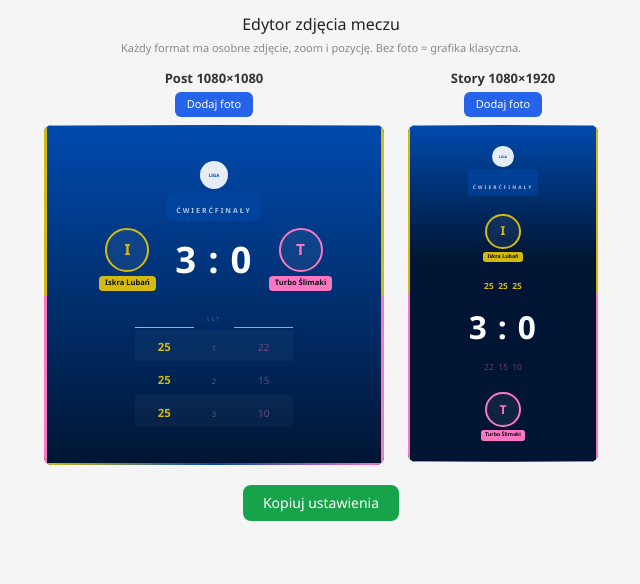
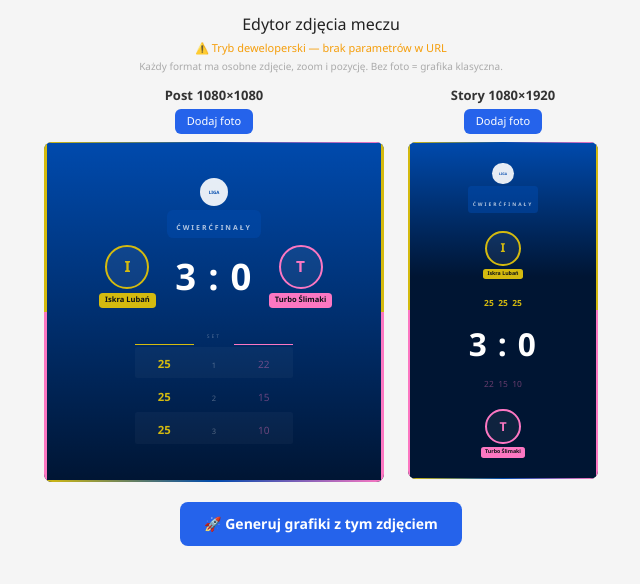
Before and after one commit to Kamil-Kwiecinski/liga-photo-editor, a React (Vite) app: page / in a window 1280 px wide. Shown: the top 584 px of the page, without its empty margins (319-959 px from the left). Built offline with nearby package versions, Linux system fonts and the light colour scheme.

Commit message:
Update PhotoEditor.jsx

```diff
--- a/src/PhotoEditor.jsx
+++ b/src/PhotoEditor.jsx
@@ -1,6 +1,16 @@
 import { useState, useCallback } from "react";
 
-const SAMPLE_MATCH = {
+// ─── ZMIEŃ NA SWÓJ URL RAILWAY ───────────────────────────────────────────────
+const N8N_WEBHOOK_URL = "https://TWOJ-N8N.railway.app/webhook/photo-editor";
+
+// ─── Odczyt danych meczu z URL params ────────────────────────────────────────
+function getMatchFromURL() {
+  const p = new URLSearchParams(window.location.search);
+
+  if (!p.get("match_id")) {
+    // Tryb deweloperski — brak URL params
+    return {
+      match_id: "DEV",
       team_home: "Iskra Lubań",
       team_away: "Turbo Ślimaki",
       sets_home: 3,
@@ -10,12 +20,69 @@ const SAMPLE_MATCH = {
         { home: 25, away: 15 },
         { home: 25, away: 10 },
       ],
-  scores: "25:22 | 25:15 | 25:10",
       kolejka: "Ćwierćfinały",
       color_home: "#d4ba0f",
       color_away: "#fc77c2",
       color_liga: "#004aad",
     };
+  }
+
+  // "3:0" → sets_home=3, sets_away=0
+  const wynik = p.get("wynik") || "0:0";
+  const [sh, sa] = wynik.split(":").map(Number);
+
+  // "25:22,25:15,25:10" → [{home:25,away:22}, ...]
+  const setyRaw = p.get("sety") || "";
+  const set_scores = setyRaw
+    ? setyRaw.split(",").map((s) => {
+        const [h, a] = s.split(":").map(Number);
+        return { home: h || 0, away: a || 0 };
+      })
+    : [];
+
+  return {
+    match_id:   p.get("match_id"),
+    team_home:  p.get("team_home")   || "Drużyna A",
+    team_away:  p.get("team_away")   || "Drużyna B",
+    sets_home:  sh || 0,
+    sets_away:  sa || 0,
+    set_scores,
+    kolejka:    p.get("kolejka")     || "",
+    color_home: p.get("color_home")  || "#1a56db",
+    color_away: p.get("color_away")  || "#dc2626",
+    color_liga: p.get("color_liga")  || "#004aad",
+  };
+}
+
+// ─── Przelicz pozycję px (podgląd) → % (HCTI object-position) ────────────────
+function posToPercent(pos, imgDisplayW, imgDisplayH, containerW, containerH) {
+  const cx = containerW / 2 - pos.x;
+  const cy = containerH / 2 - pos.y;
+  const px = Math.max(0, Math.min(100, (cx / imgDisplayW) * 100));
+  const py = Math.max(0, Math.min(100, (cy / imgDisplayH) * 100));
+  return `${Math.round(px)}% ${Math.round(py)}%`;
+}
+
+function calcImgDisplay(natW, natH, zoom, pw, ph) {
+  if (!natW || !natH) return { w: pw, h: ph };
+  const imgRatio = natW / natH;
+  const containerRatio = pw / ph;
+  let w, h;
+  if (imgRatio > containerRatio) {
+    h = ph * zoom; w = h * imgRatio;
+  } else {
+    w = pw * zoom; h = w / imgRatio;
+  }
+  return { w, h };
+}
+
+function buildPhotoPosition(natW, natH, zoom, pos, targetW, targetH, previewW) {
+  const s = previewW / targetW;
+  const pw = targetW * s;
+  const ph = targetH * s;
+  const { w: imgW, h: imgH } = calcImgDisplay(natW, natH, zoom, pw, ph);
+  return posToPercent(pos, imgW, imgH, pw, ph);
+}
 
 // ========== PHOTO OVERLAYS ==========
 
@@ -106,30 +173,24 @@ function NoPhotoStory({ s, m }) {
     <div className="absolute inset-0" style={{ background: `linear-gradient(180deg, ${m.color_liga} 0%, #001533 40%, #001533 100%)` }}>
       <Accents s={s} m={m} w={10} />
       <div className="absolute inset-0 flex flex-col items-center justify-evenly z-10" style={{ pointerEvents: "none", paddingTop: 20 * s, paddingBottom: 20 * s }}>
-        {/* Liga + kolejka */}
         <div className="flex flex-col items-center" style={{ gap: 12 * s }}>
           <LigaLogo s={s} m={m} size={120} light />
           <KolejkaBadge s={s} m={m} fontSize={28} light />
         </div>
-        {/* Home team */}
         <TeamCircle s={s} m={m} team="home" size={200} fontSize={30} light />
-        {/* Home scores row */}
         <div className="flex justify-center" style={{ gap: 20 * s }}>
           {m.set_scores.map((sc, i) => {
             const won = sc.home > sc.away;
             return <span key={i} style={{ fontSize: 48 * s, color: won ? m.color_home : m.color_home + '66', fontWeight: won ? 800 : 400, minWidth: 60 * s, textAlign: "center", display: "inline-block" }}>{sc.home}</span>;
           })}
         </div>
-        {/* Main score */}
         <span style={{ fontSize: 180 * s, fontWeight: 900, color: "#fff", lineHeight: 1, letterSpacing: 8 * s }}>{m.sets_home} : {m.sets_away}</span>
-        {/* Away scores row */}
         <div className="flex justify-center" style={{ gap: 20 * s }}>
           {m.set_scores.map((sc, i) => {
             const won = sc.away > sc.home;
             return <span key={i} style={{ fontSize: 48 * s, color: won ? m.color_away : m.color_away + '66', fontWeight: won ? 800 : 400, minWidth: 60 * s, textAlign: "center", display: "inline-block" }}>{sc.away}</span>;
           })}
         </div>
-        {/* Away team */}
         <TeamCircle s={s} m={m} team="away" size={200} fontSize={30} light />
       </div>
     </div>
@@ -321,17 +382,22 @@ function PreviewPanel({ label, targetW, targetH, image, imgNatW, imgNatH, zoom,
 // ========== MAIN ==========
 
 export default function PhotoEditor() {
-  const [postImage, setPostImage] = useState(null);
-  const [postNatW, setPostNatW] = useState(0);
-  const [postNatH, setPostNatH] = useState(0);
-  const [postZoom, setPostZoom] = useState(1.0);
-  const [postPos, setPostPos] = useState({ x: 0, y: 0 });
+  const m = getMatchFromURL();
+  const isDev = m.match_id === "DEV";
+
+  const [postImage,  setPostImage]  = useState(null);
+  const [postNatW,   setPostNatW]   = useState(0);
+  const [postNatH,   setPostNatH]   = useState(0);
+  const [postZoom,   setPostZoom]   = useState(1.0);
+  const [postPos,    setPostPos]    = useState({ x: 0, y: 0 });
 
   const [storyImage, setStoryImage] = useState(null);
-  const [storyNatW, setStoryNatW] = useState(0);
-  const [storyNatH, setStoryNatH] = useState(0);
-  const [storyZoom, setStoryZoom] = useState(1.0);
-  const [storyPos, setStoryPos] = useState({ x: 0, y: 0 });
+  const [storyNatW,  setStoryNatW]  = useState(0);
+  const [storyNatH,  setStoryNatH]  = useState(0);
+  const [storyZoom,  setStoryZoom]  = useState(1.0);
+  const [storyPos,   setStoryPos]   = useState({ x: 0, y: 0 });
+
+  const [status, setStatus] = useState(null); // null | "sending" | "ok" | "error"
 
   const loadImage = useCallback((callback) => (e) => {
     const file = e.target.files?.[0];
@@ -346,38 +412,108 @@ export default function PhotoEditor() {
     reader.readAsDataURL(file);
   }, []);
 
-  const m = SAMPLE_MATCH;
+  const generateGraphics = async () => {
+    if (!postImage && !storyImage) {
+      alert("Wgraj przynajmniej jedno zdjęcie (post lub story).");
+      return;
+    }
+    if (isDev) {
+      alert("Tryb deweloperski — otwórz edytor przez link z n8n.");
+      return;
+    }
 
-  const exportSettings = () => {
-    const data = {
-      post: { has_photo: !!postImage, x: Math.round(postPos.x), y: Math.round(postPos.y), zoom: Math.round(postZoom * 100) },
-      story: { has_photo: !!storyImage, x: Math.round(storyPos.x), y: Math.round(storyPos.y), zoom: Math.round(storyZoom * 100) },
+    setStatus("sending");
+
+    const payload = {
+      match_id: m.match_id,
+      post: postImage ? {
+        photo_base64:   postImage,
+        photo_position: buildPhotoPosition(postNatW, postNatH, postZoom, postPos, 1080, 1080, 340),
+        photo_zoom:     `${Math.round(postZoom * 100)}%`,
+      } : null,
+      story: storyImage ? {
+        photo_base64:   storyImage,
+        photo_position: buildPhotoPosition(storyNatW, storyNatH, storyZoom, storyPos, 1080, 1920, 190),
+        photo_zoom:     `${Math.round(storyZoom * 100)}%`,
+      } : null,
     };
-    navigator.clipboard?.writeText(JSON.stringify(data));
-    alert("Skopiowano ustawienia!");
+
+    try {
+      const res = await fetch(N8N_WEBHOOK_URL, {
+        method: "POST",
+        headers: { "Content-Type": "application/json" },
+        body: JSON.stringify(payload),
+      });
+      if (!res.ok) throw new Error(`HTTP ${res.status}`);
+      setStatus("ok");
+    } catch (err) {
+      console.error(err);
+      setStatus("error");
+    }
   };
 
   return (
     <div className="flex flex-col items-center gap-3 p-3 max-w-5xl mx-auto">
       <div className="text-center">
-        <h2 style={{ fontSize: 16, fontWeight: 500, color: "var(--color-text-primary, #222)", margin: 0 }}>Edytor zdjęcia meczu</h2>
-        <p style={{ fontSize: 11, color: "var(--color-text-secondary, #888)", marginTop: 4 }}>
+        <h2 style={{ fontSize: 16, fontWeight: 500, color: "var(--color-text-primary, #222)", margin: 0 }}>
+          Edytor zdjęcia meczu
+        </h2>
+        <p style={{ fontSize: 11, color: isDev ? "#f59e0b" : "var(--color-text-secondary, #888)", marginTop: 4 }}>
+          {isDev
+            ? "⚠️ Tryb deweloperski — brak parametrów w URL"
+            : `${m.team_home} vs ${m.team_away}  ·  ${m.sets_home}:${m.sets_away}  ·  ${m.kolejka}  ·  mecz #${m.match_id}`}
+        </p>
+        <p style={{ fontSize: 10, color: "#aaa", marginTop: 2 }}>
           Każdy format ma osobne zdjęcie, zoom i pozycję. Bez foto = grafika klasyczna.
         </p>
       </div>
+
       <div className="flex gap-6 flex-wrap justify-center items-start">
-        <PreviewPanel label="Post 1080×1080" targetW={1080} targetH={1080} image={postImage} imgNatW={postNatW} imgNatH={postNatH} zoom={postZoom} setZoom={setPostZoom} pos={postPos} setPos={setPostPos}
+        <PreviewPanel
+          label="Post 1080×1080" targetW={1080} targetH={1080}
+          image={postImage} imgNatW={postNatW} imgNatH={postNatH}
+          zoom={postZoom} setZoom={setPostZoom} pos={postPos} setPos={setPostPos}
           onUpload={loadImage((src, w, h) => { setPostImage(src); setPostNatW(w); setPostNatH(h); setPostPos({ x: 0, y: 0 }); setPostZoom(1.0); })}
           onRemove={() => { setPostImage(null); setPostPos({ x: 0, y: 0 }); setPostZoom(1.0); }}
-          m={m} maxPreviewW={340} />
-        <PreviewPanel label="Story 1080×1920" targetW={1080} targetH={1920} image={storyImage} imgNatW={storyNatW} imgNatH={storyNatH} zoom={storyZoom} setZoom={setStoryZoom} pos={storyPos} setPos={setStoryPos}
+          m={m} maxPreviewW={340}
+        />
+        <PreviewPanel
+          label="Story 1080×1920" targetW={1080} targetH={1920}
+          image={storyImage} imgNatW={storyNatW} imgNatH={storyNatH}
+          zoom={storyZoom} setZoom={setStoryZoom} pos={storyPos} setPos={setStoryPos}
           onUpload={loadImage((src, w, h) => { setStoryImage(src); setStoryNatW(w); setStoryNatH(h); setStoryPos({ x: 0, y: 0 }); setStoryZoom(1.0); })}
           onRemove={() => { setStoryImage(null); setStoryPos({ x: 0, y: 0 }); setStoryZoom(1.0); }}
-          m={m} maxPreviewW={190} />
+          m={m} maxPreviewW={190}
+        />
       </div>
-      <button onClick={exportSettings} className="px-5 py-2 rounded-lg text-sm font-medium text-white" style={{ background: "#16a34a", border: "none", cursor: "pointer", marginTop: 8 }}>
-        Kopiuj ustawienia
+
+      <button
+        onClick={generateGraphics}
+        disabled={status === "sending"}
+        className="px-6 py-3 rounded-lg text-sm font-bold text-white"
+        style={{
+          marginTop: 8,
+          minWidth: 200,
+          border: "none",
+          cursor: status === "sending" ? "not-allowed" : "pointer",
+          background:
+            status === "sending" ? "#6b7280" :
+            status === "ok"      ? "#059669" :
+            status === "error"   ? "#dc2626" :
+                                   "#2563eb",
+        }}
+      >
+        {status === "sending" ? "⏳ Wysyłanie…"
+         : status === "ok"    ? "✅ Wysłano! Grafiki za chwilę w arkuszu."
+         : status === "error" ? "❌ Błąd — spróbuj ponownie"
+         : "🚀 Generuj grafiki z tym zdjęciem"}
       </button>
+
+      {status === "error" && (
+        <p style={{ fontSize: 11, color: "#dc2626", textAlign: "center" }}>
+          Sprawdź czy workflow w n8n jest aktywny (Production).
+        </p>
+      )}
     </div>
   );
 }
```
Lines whose indentation alone changed are shown as unchanged.
